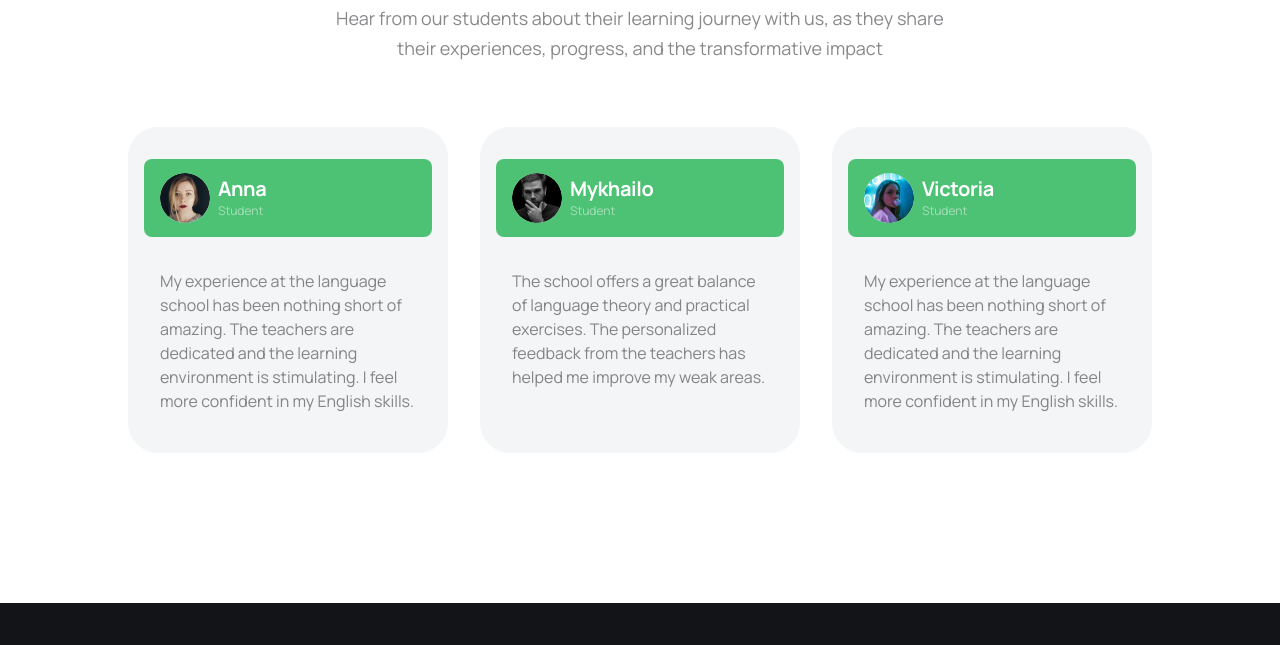
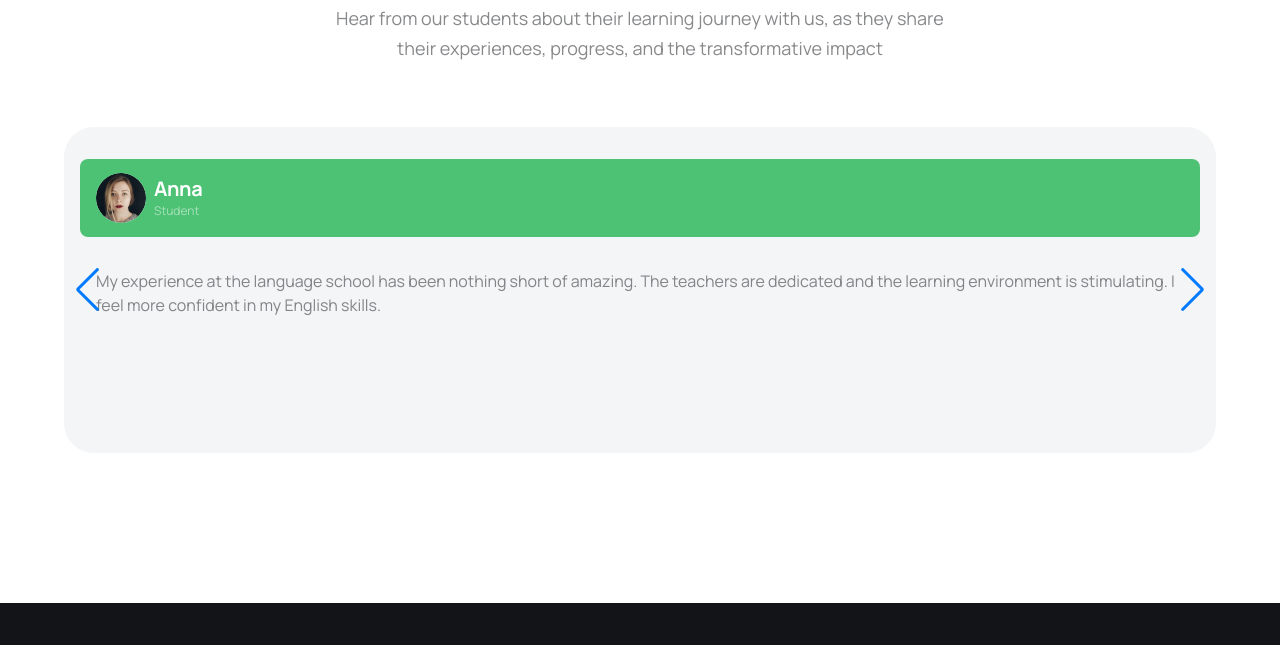
Before and after one commit to MykytaOlenykov/goit-mcs-markup-fp, a website built with Vite: page src/index.html in a window 1280 px wide. Shown: the part 4960-5605 px from the top of the page. Built offline with nearby package versions, Linux system fonts and the light colour scheme; files whose address does not match are found by name.

Commit message:
add slider

```diff
--- a/package.json
+++ b/package.json
@@ -14,6 +14,7 @@
   },
   "license": "ISC",
   "dependencies": {
+    "swiper": "^11.1.1",
     "vite-plugin-full-reload": "^1.0.5",
     "vite-plugin-html-inject": "^1.0.1"
   }
--- /dev/null
+++ b/src/js/swiper.js
@@ -0,0 +1,13 @@
+import Swiper from 'swiper';
+import { Pagination } from 'swiper/modules';
+// import Swiper and modules styles
+import 'swiper/css';
+import 'swiper/css/navigation';
+
+const swiper = new Swiper(".mySwiper", {
+  navigation: {
+    nextEl: ".swiper-button-next",
+    prevEl: ".swiper-button-prev",
+  },
+  modules: [Pagination],
+});
--- a/src/main.js
+++ b/src/main.js
@@ -1,2 +1,3 @@
 import './js/smooth-scroll';
 import './js/burger-menu';
+import './js/swiper';
--- a/src/partials/reviews.html
+++ b/src/partials/reviews.html
@@ -8,6 +8,9 @@
       their experiences, progress, and the transformative impact
     </p>
     <ul class="reviews-divwithcards">
+      <div class="swiper">
+        <div class="swiper-wrapper">
+          <div class="swiper-slide">
             <li class="card-reviews">
               <div class="card-reviews__student">
                 <div class="thumb-reviews">
@@ -29,6 +32,8 @@
                 stimulating. I feel more confident in my English skills.
               </p>
             </li>
+          </div>
+          <div class="swiper-slide">
             <li class="card-reviews">
               <div class="card-reviews__student">
                 <div class="thumb-reviews">
@@ -53,6 +58,8 @@
                 improve my weak areas.
               </p>
             </li>
+          </div>
+          <div class="swiper-slide">
             <li class="card-reviews">
               <div class="card-reviews__student">
                 <div class="thumb-reviews">
@@ -77,6 +84,11 @@
                 stimulating. I feel more confident in my English skills.
               </p>
             </li>
+          </div>
+        </div>
+        <div class="swiper-button-prev"></div>
+        <div class="swiper-button-next"></div>
+      </div>
     </ul>
   </div>
 </section>
```
Also changed, not shown: 1 other file. Lines whose indentation alone changed are shown as unchanged.
